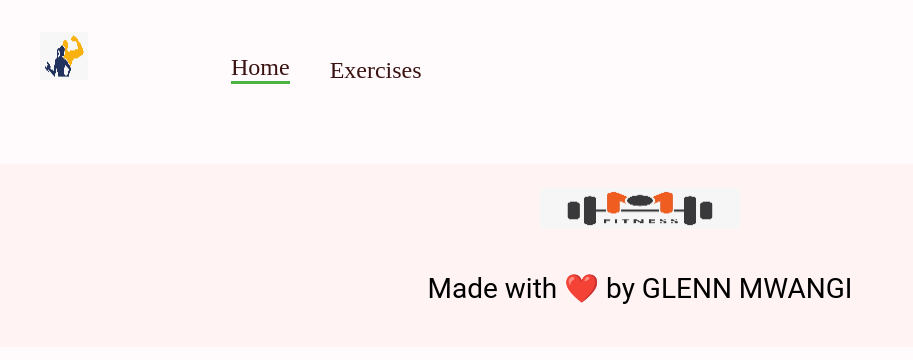
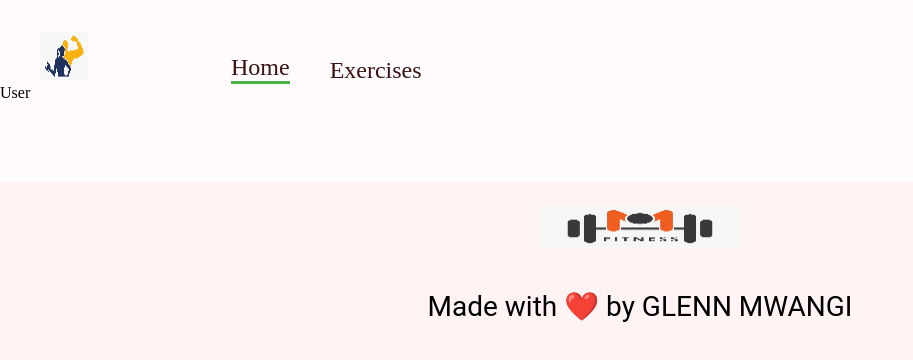
Before and after one commit to ggkm3251/Fitness_App, a React (Create React App) app: page /user/1 in a window 1280 px wide. Shown: the top 360 px of the page, without its empty margins (0-913 px from the left). Built offline with nearby package versions, Linux system fonts and the light colour scheme; no server answers.

Commit message:
Debugging fetch

```diff
--- a/src/index.js
+++ b/src/index.js
@@ -1,7 +1,7 @@
 import React from 'react'
 import ReactDOM from 'react-dom/client'
 import { BrowserRouter } from 'react-router-dom'
-import App from './App'
+import App from './App';
 
 
 const root = ReactDOM.createRoot(document.getElementById('root'))
--- a/src/pages/User.js
+++ b/src/pages/User.js
@@ -1,9 +1,9 @@
-import React from 'react'
+import React from 'react';
 
 const User = () => {
   return (
     <div>
-
+      User
     </div>
   )
 }
```
